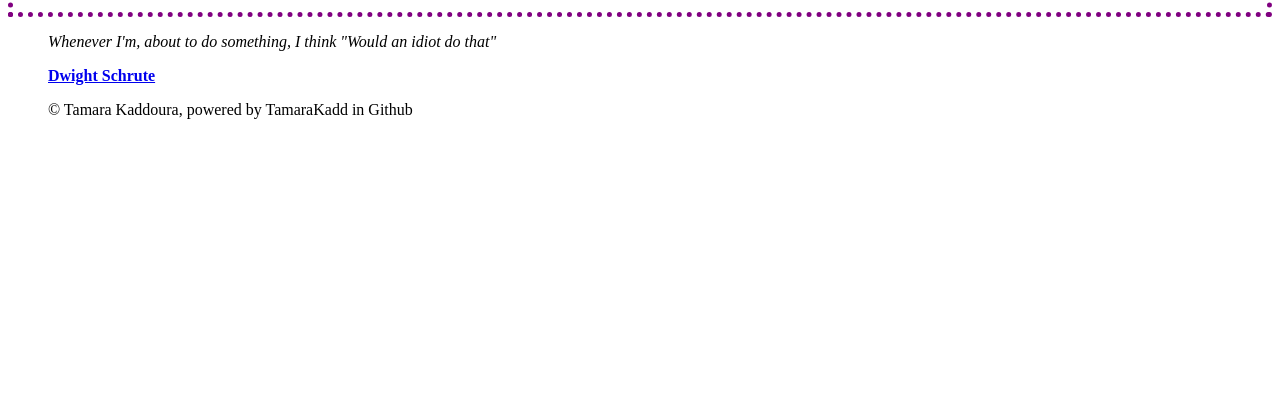
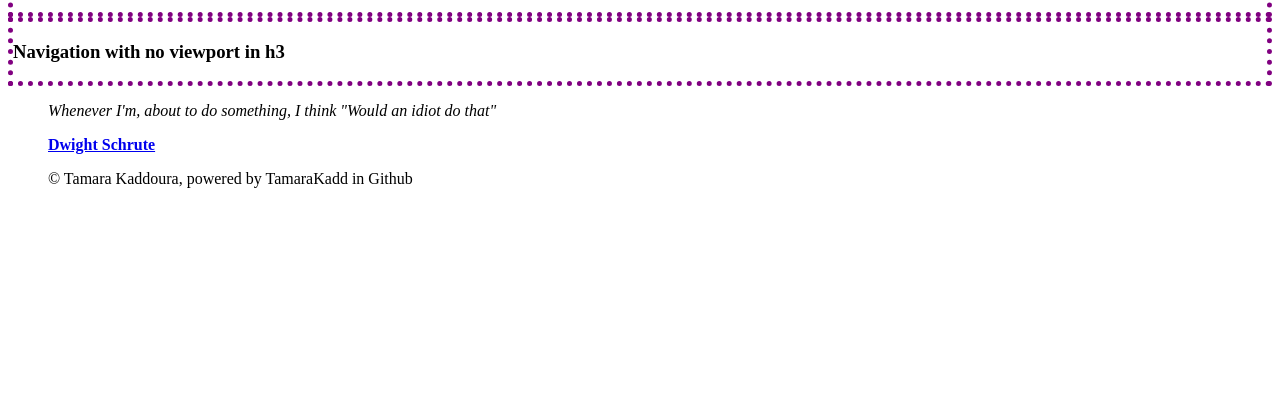
Before and after one commit to TamaraKadd/HTML.github.io, a plain HTML site: page index.html in a window 1280 px wide. Shown: the part 388-800 px from the top of the page. Drawn offline with Linux system fonts and the light colour scheme.

Commit message:
Update index.html

```diff
--- a/index.html
+++ b/index.html
@@ -19,7 +19,8 @@
 
 <div><header><h1>Header title</h1></header></div>
 
-<nav></nav>
+<div><h3><nav>Navigation with no viewport in h3</nav></h3></div>
+
 <aside></aside>
 <section>
   <article></article>
```
